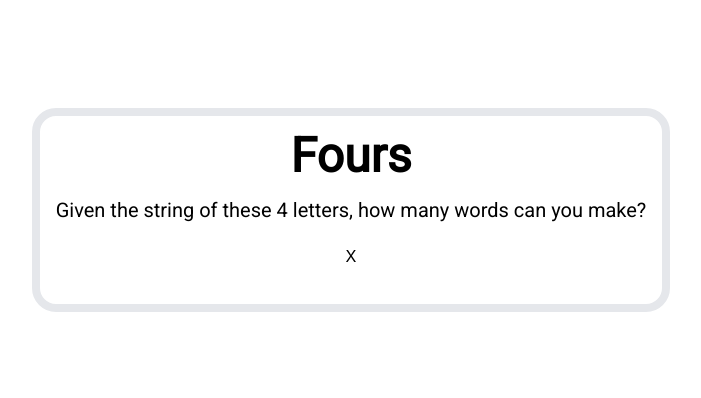
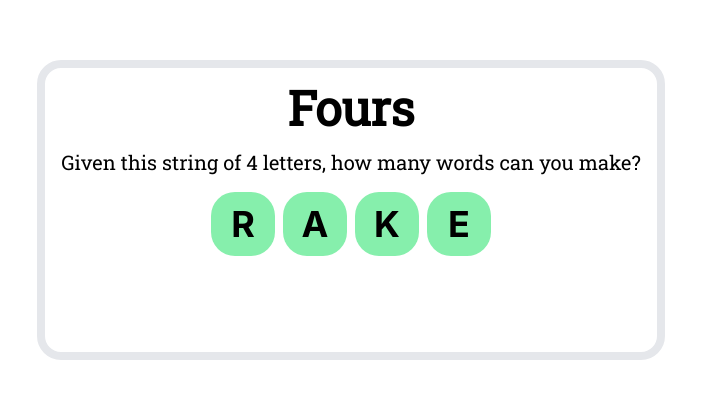
Before and after one commit to Ajgonefishin/fours, a React (Create React App) app: page / in a window 1280 px wide. Shown: the part 190-588 px from the top of the page, without its empty margins (289-990 px from the left). Built offline with nearby package versions, Linux system fonts and the light colour scheme.

Commit message:
added color changes, added reformatting of grid, added/started custom input field (unfinished)

```diff
--- a/src/App.js
+++ b/src/App.js
@@ -1,23 +1,79 @@
+import {useState} from "react";
+
+//todo: actually dynamically change the letters
+//set the letters and return a grid with those letters
+const text = "RAKE"
+const letters = text.split("")
+const letterGrid = letters.map( (letter) => <LetterItem letter={letter} />)
+
+let inputText = "";
+let keyPressed = "";
+
+//todo: figure out backspace issue. can only backspace once and it doesn't trim the inputText length
+document.addEventListener('keydown', (e) => {
+    if (keyPressed !== e.code) {
+        keyPressed = e.code
+        console.log("Key pressed: " + e.key)
+        const alphabet = "qwertyuiopasdfghjklzxcvbnm".split("")
+        if(alphabet.includes(e.key)) {
+            console.log("Key is in alphabet.")
+            inputText += e.key
+            console.log(inputText)
+        } else if (e.code === "8") {
+            inputText = inputText.slice(0, inputText.length - 2)
+            console.log(inputText)
+        }
+    }
+});
+
+document.addEventListener('keyup', (e) => {
+    keyPressed = ""
+})
+export default function GameBoard() {
+    const [typing, setTyping] = useState("");
+    document.addEventListener('keydown', (e) => {
+        setTyping(inputText)
+    })
+
+    return (
+        <div className="flex h-screen justify-center items-center">
+            <div className="grid grid-cols-1 gap-y-4 justify-items-center border-8 rounded-3xl p-4">
+                <IntroTextBox />
+                <div className="grid grid-cols-4 gap-2">
+                    {letterGrid}
+                </div>
+                <CustomInputField text={inputText}/>
+            </div>
+        </div>
+    );
+}
+
 function LetterItem({letter}) {
     return (
-        <div className="h-16 w-16 border-black flex items-center justify-center">
+        <div className="h-16 w-16 bg-green-300 rounded-3xl flex items-center justify-center text-4xl font-bold">
             {letter}
         </div>
     )
 }
+function CustomInputField({text}) {
+    return (
+        <>
+            <div className="h-16 bg-gray-300 text-4xl flex items-center justify-center">
+                {text}
+            </div>
+        </>
+    );
+}
 
-export default function GameBoard() {
-  return(
-      <div className="flex h-screen justify-center items-center">
-          <div className="grid grid-cols-1 justify-items-center border-8 rounded-3xl p-4">
-              <h1 className="text-5xl font-roboto font-bold pb-4">
-                  Fours
-              </h1>
-              <p className="text-xl font-roboto">
-                  Given the string of these 4 letters, how many words can you make?
-              </p>
-              <LetterItem letter="X"/>
-          </div>
-      </div>
-  );
+function IntroTextBox() {
+    return(
+        <>
+            <h1 className="text-5xl font-roboto-slab font-bold">
+                Fours
+            </h1>
+            <p className="text-xl font-roboto-slab">
+                Given this string of 4 letters, how many words can you make?
+            </p>
+        </>
+    )
 }
--- a/src/index.css
+++ b/src/index.css
@@ -1,4 +1,5 @@
 @import url("https://fonts.googleapis.com/css2?family=Roboto");
+@import url("https://fonts.googleapis.com/css2?family=Roboto+Slab");
 
 @tailwind base;
 @tailwind components;
--- a/tailwind.config.js
+++ b/tailwind.config.js
@@ -11,7 +11,8 @@ module.exports = {
         '256': '64rem',
       },
       fontFamily: {
-        'roboto': ['Roboto', 'sans-serif']
+        'roboto': ['Roboto', 'sans-serif'],
+        'roboto-slab': ['Roboto Slab', 'serif']
       }
     },
   },
```
